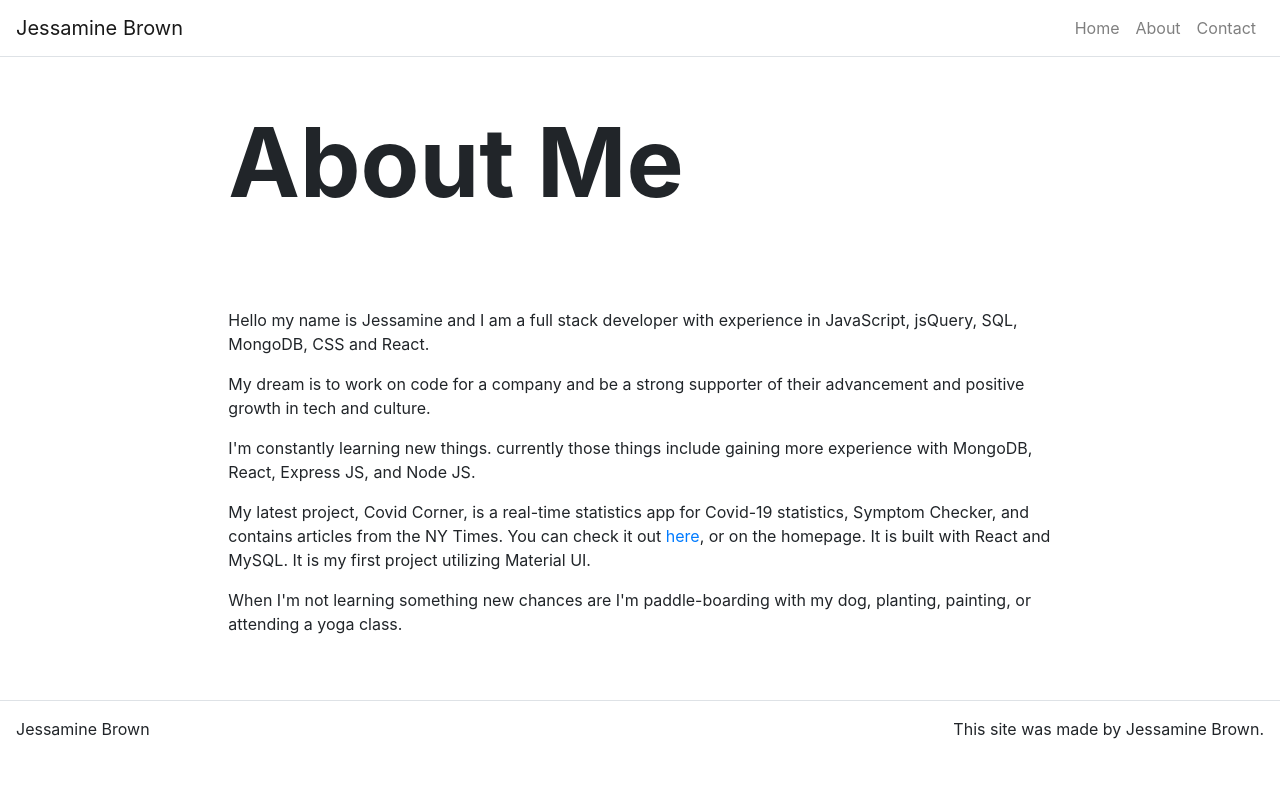
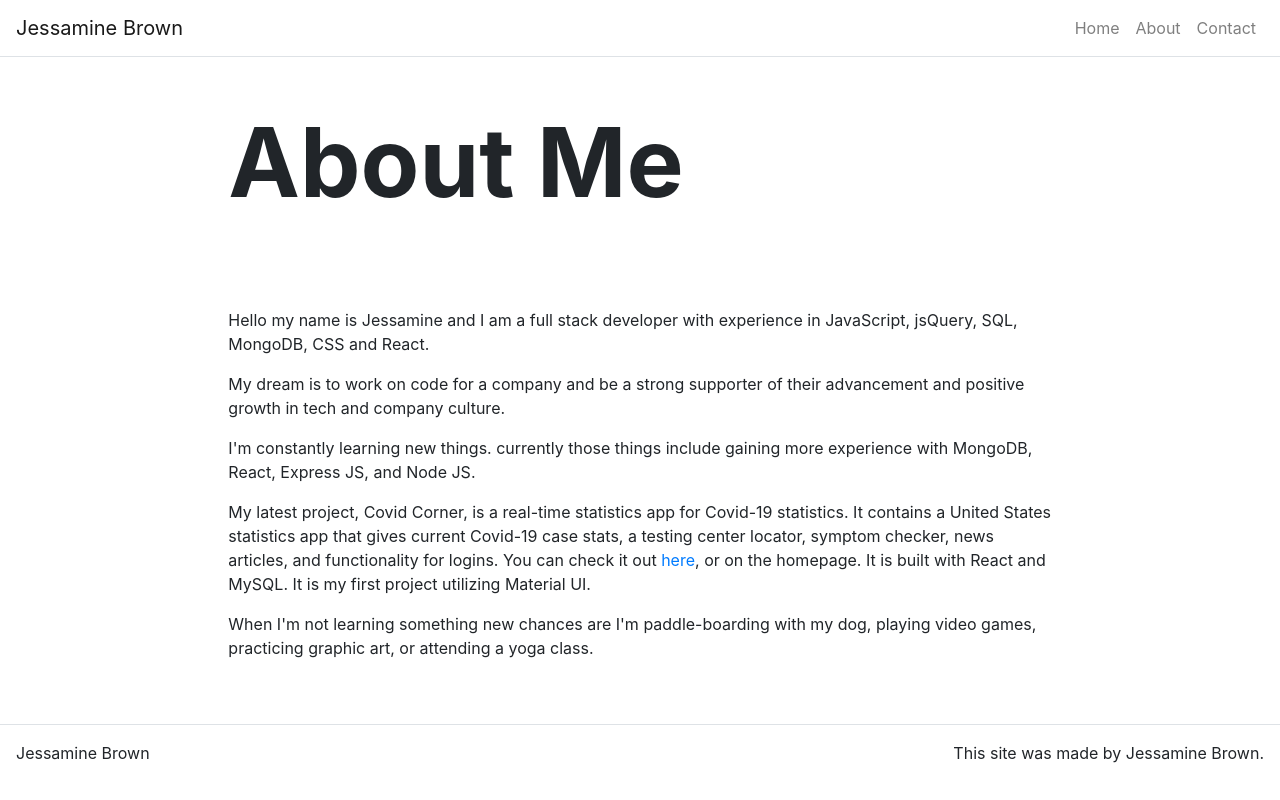
Before and after one commit to brownjessa/React-Portfolio, a React (Create React App) app: page /about in a window 1280 px wide. Built offline with nearby package versions, Linux system fonts and the light colour scheme.

Commit message:
change some words

```diff
--- a/src/pages/AboutPage.js
+++ b/src/pages/AboutPage.js
@@ -15,7 +15,7 @@ function AboutPage(props) {
 
         <p>
           My dream is to work on code for a company and be a strong supporter of
-          their advancement and positive growth in tech and culture.
+          their advancement and positive growth in tech and company culture.
         </p>
 
         <p>
@@ -25,8 +25,10 @@ function AboutPage(props) {
 
         <p>
           My latest project, Covid Corner, is a real-time statistics app for
-          Covid-19 statistics, Symptom Checker, and contains articles from the
-          NY Times. You can check it out{" "}
+          Covid-19 statistics. It contains a United States statistics app that
+          gives current Covid-19 case stats, a testing center locator, symptom
+          checker, news articles, and functionality for logins. You can check it
+          out{" "}
           <a
             href="https://covidcorner.herokuapp.com/"
             target="_blank"
@@ -40,7 +42,8 @@ function AboutPage(props) {
 
         <p>
           When I'm not learning something new chances are I'm paddle-boarding
-          with my dog, planting, painting, or attending a yoga class.
+          with my dog, playing video games, practicing graphic art, or attending
+          a yoga class.
         </p>
       </Content>
     </div>
```
